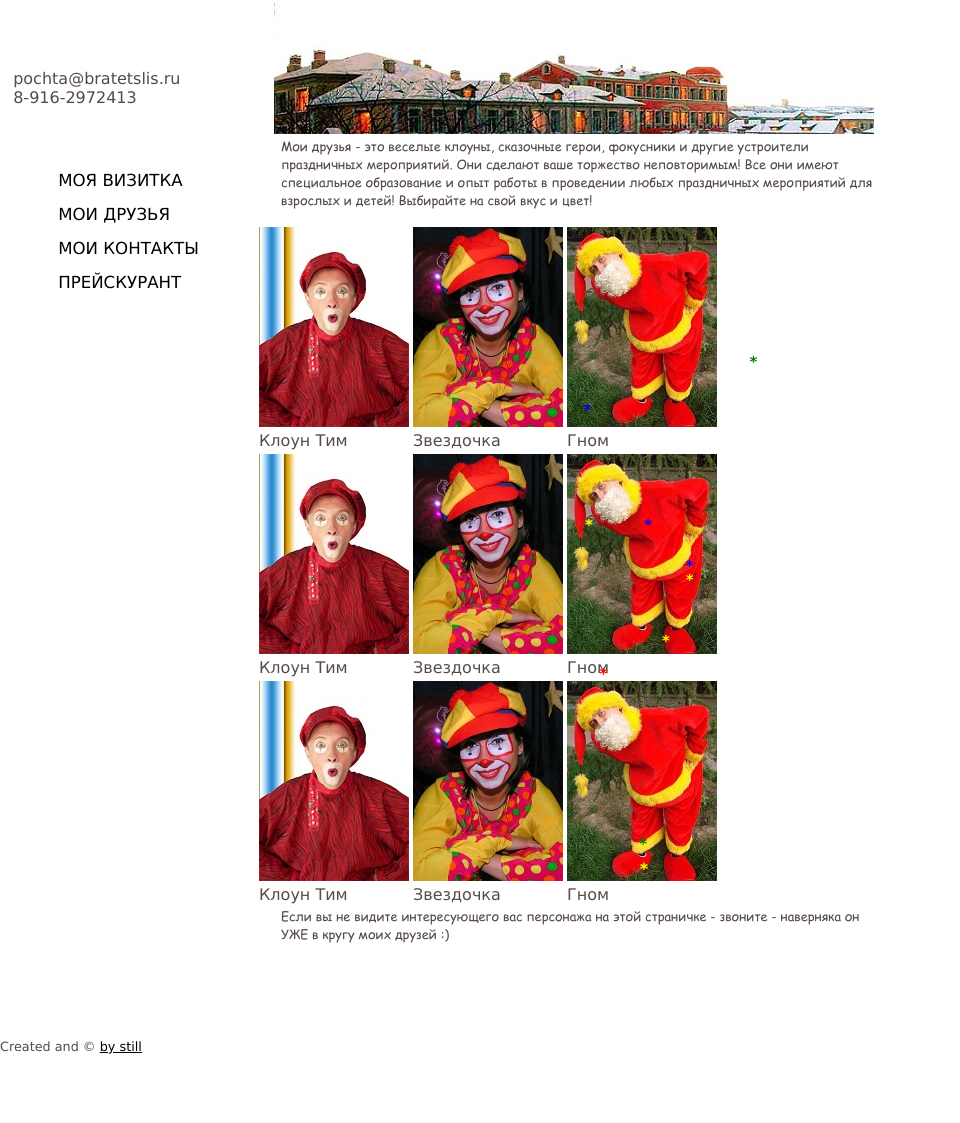
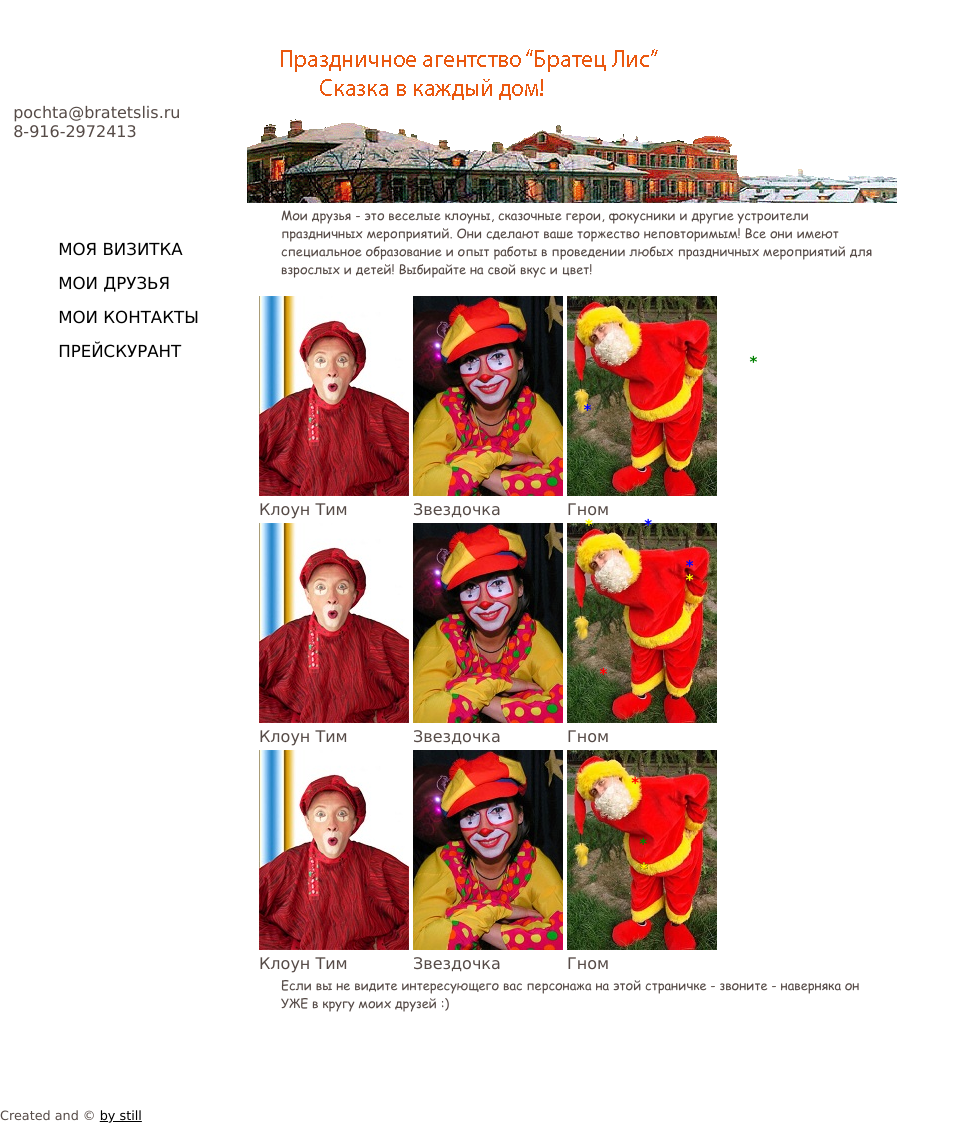
Before and after one commit to bratetslis/Site, a Jekyll site: the page built from index.md, in a window 1280 px wide. Shown: the whole page, without its empty margins (0-960 px from the left). Built offline with Jekyll 4.4.1, drawn with Linux system fonts in a browser that asks for light colours; before the commit the page ends 1054 px from its top, so only the background shows below that.

Commit message:
Update _layouts/type3.html

```diff
--- a/_layouts/type3.html
+++ b/_layouts/type3.html
@@ -36,7 +36,7 @@ function showhint(layerName) { $(layerName).show(); } function hidehint(layerNam
 <body>
 <table>
 <tr><td WIDTH=250> <br><br>&nbsp&nbsppochta@bratetslis.ru<br>&nbsp&nbsp8-916-2972413</td><td WIDTH=650
-> <center><img src="../img/ForLogo2.jpg"></center></td></tr>
+> <center><img src="../img/ForLogo.gif"></center></td></tr>
 </table>
 
 <script type="text/javascript" src="../js/firework.js"></script>
```
